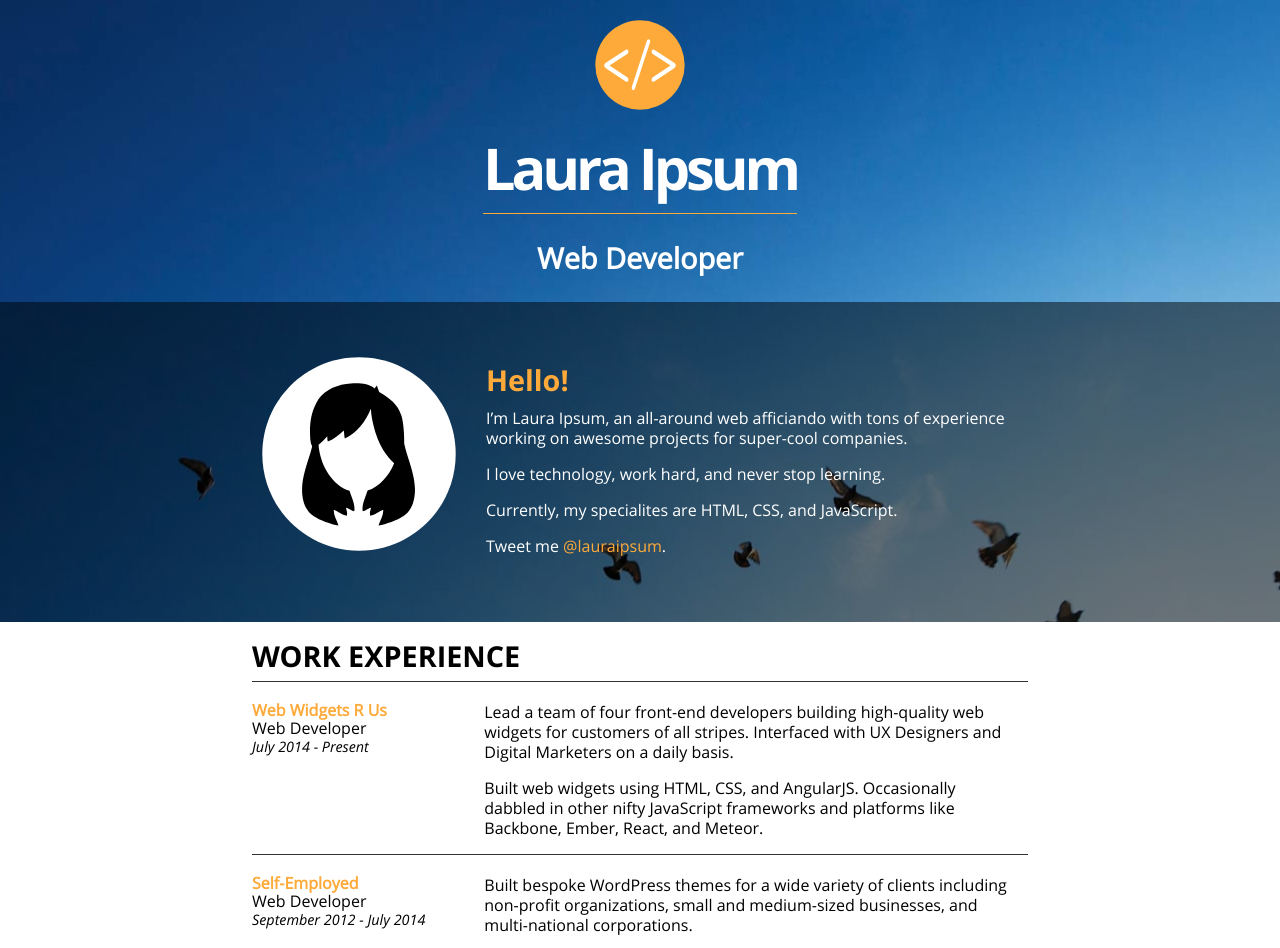
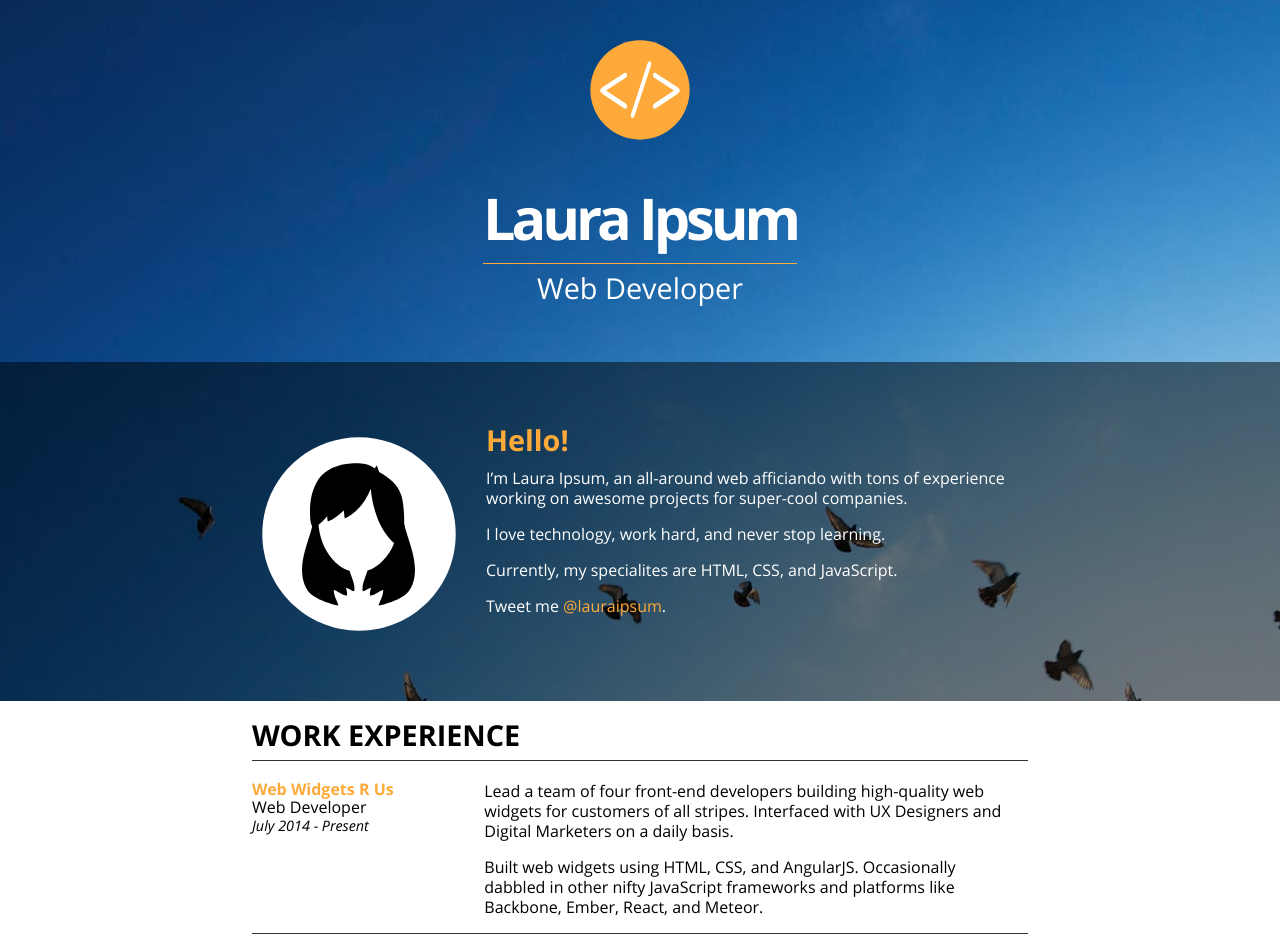
Before and after one commit to katrinagd/p1-resume, a plain HTML site: page index.html in a window 1280 px wide. Shown: the top 948 px of the page. Drawn offline with Linux system fonts and the light colour scheme.

Commit message:
fixed faux bolding, copyright left-aligned on the desktop view

```diff
--- a/index.html
+++ b/index.html
@@ -1,9 +1,11 @@
 <!DOCTYPE html>
+<html>
   <head>
      <meta charset="utf-8">
-   <title>Resume</title>
-  	<meta name="description" content="A most excellent website">
-    <meta name="author" content="RED Academy">
+     <meta name="viewport" content="width=device-width, initial-scale=1">
+     <title>Laura Ipsum's Resume</title>
+     <meta name="description" content="Laura Ipsum's Resume">
+     <meta name="author" content="RED Academy Student Katrina Guyduy">
      <link rel="stylesheet" href="reset.css">
      <link rel="stylesheet" href="https://maxcdn.bootstrapcdn.com/font-awesome/4.4.0/css/font-awesome.min.css">
      <link rel="stylesheet" href="style.css">
@@ -76,7 +78,7 @@
       <i class="fa fa-github"></i>
       <i class="fa fa-instagram"></i>
     </p>
-    <div><h5 class="clearfix">Copyright © 2015 Laura Ipsum</h5></div>
+    <div><h5 class="clearfix copyright">Copyright © 2015 Laura Ipsum</h5></div>
   </footer></div>
  </body>
 </html>
--- a/style.css
+++ b/style.css
@@ -1,11 +1,15 @@
-/*
-  ========================================
-  Fonts
-  ========================================
-*/
+/* Extra Resetting */
+/*-----------------------------------------*/
+
+* { box-sizing: border-box; }
+
+
+/* Fonts */
+/*-----------------------------------------*/
+
 
 @font-face {
-    font-family: 'open_sansregular';
+    font-family: 'Open Sans';
     src: url('fonts/opensans-regular-webfont.eot');
     src: url('fonts/opensans-regular-webfont.eot?#iefix') format('embedded-opentype'),
          url('fonts/opensans-regular-webfont.woff2') format('woff2'),
@@ -18,33 +22,33 @@
 }
 
 @font-face {
-    font-family: 'open_sansbold';
+    font-family: 'Open Sans';
     src: url('fonts/opensans-bold-webfont.eot');
     src: url('fonts/opensans-bold-webfont.eot?#iefix') format('embedded-opentype'),
          url('fonts/opensans-bold-webfont.woff2') format('woff2'),
          url('fonts/opensans-bold-webfont.woff') format('woff'),
          url('fonts/opensans-bold-webfont.ttf') format('truetype'),
          url('fonts/opensans-bold-webfont.svg#open_sansbold') format('svg');
-    font-weight: normal;
+    font-weight: bold;
     font-style: normal;
 
 }
 
 @font-face {
-    font-family: 'open_sansbold_italic';
+    font-family: 'Open Sans';
     src: url('fonts/opensans-bolditalic-webfont.eot');
     src: url('fonts/opensans-bolditalic-webfont.eot?#iefix') format('embedded-opentype'),
          url('fonts/opensans-bolditalic-webfont.woff2') format('woff2'),
          url('fonts/opensans-bolditalic-webfont.woff') format('woff'),
          url('fonts/opensans-bolditalic-webfont.ttf') format('truetype'),
          url('fonts/opensans-bolditalic-webfont.svg#open_sansbold_italic') format('svg');
-    font-weight: normal;
-    font-style: normal;
+    font-weight: bold;
+    font-style: italic;
 
 }
 
 @font-face {
-    font-family: 'open_sansitalic';
+    font-family: 'Open Sans';
     src: url('fonts/opensans-italic-webfont.eot');
     src: url('fonts/opensans-italic-webfont.eot?#iefix') format('embedded-opentype'),
          url('fonts/opensans-italic-webfont.woff2') format('woff2'),
@@ -52,9 +56,10 @@
          url('fonts/opensans-italic-webfont.ttf') format('truetype'),
          url('fonts/opensans-italic-webfont.svg#open_sansitalic') format('svg');
     font-weight: normal;
-    font-style: normal;
+    font-style: italic;
 
 }
+/* Mobile first CSS */
 
 /*
   ========================================
@@ -62,12 +67,9 @@
   ========================================
 */
 
-* {
-   box-sizing: border-box;
-}
 
 html {
-   font-family: 'open_sansregular', Arial, sans-serif;
+   font-family: 'Open Sans', sans-serif;
    font-size: 16px;
 }
 
@@ -106,8 +108,9 @@ header {
 img {
   margin: 0 auto;
   display: block;
-  padding-top: 0px;
-  width: 90px;
+  padding-top: 20px;
+  padding-bottom: 20px;
+  width: 100px;
 }
 
 .headshot {
@@ -122,7 +125,8 @@ img {
 }
 
 h1 {
-  font-family: 'open_sansbold', Arial, sans-serif;
+  font-family: 'Open Sans', sans-serif;
+  font-weight: bold;
   font-size: 3.6em;
   border-bottom: 1px solid #feaa3a;
   padding: 30px 0px 15px 0px;
@@ -134,7 +138,8 @@ h1 {
 }
 
 h2 {
-  font-family: 'open_sansbold', Arial, sans-serif;
+  font-family: 'Open Sans', sans-serif;
+  font-weight: bold;
   text-transform: uppercase;
   font-size: 1.8em;
   margin: 0 auto;
@@ -144,9 +149,12 @@ h2 {
 /* title - Web developer - under the name in the header*/
 
 .title {
-  font-family: 'open_sansregular', Arial, sans-serif;
+  font-family: 'Open Sans', sans-serif;
   text-transform: none;
   color: white;
+  font-weight: normal;
+  padding-top:0;
+  padding-bottom: 40px;
 }
 
 /* hello! paragraph */
@@ -176,7 +184,8 @@ h2 {
  }
 
 .date {
-  font-family: 'open_sansitalic';
+  font-family: 'Open Sans';
+  font-style: italic;
   font-size: 0.9em;
   margin-top: 0rem;
 }
@@ -219,7 +228,7 @@ li {
   width: 100px;
   height:100px;
   border-radius: 50px;
-  font-family: Verdana;
+  font-family: 'Open Sans';
   text-align: center;
   color: white;
   line-height: 100px;
@@ -339,4 +348,7 @@ h5 {
     clear: both;
 }
 
+.copyright{
+  text-align: left;
 }
+}
```
Lines whose indentation alone changed are shown as unchanged.
